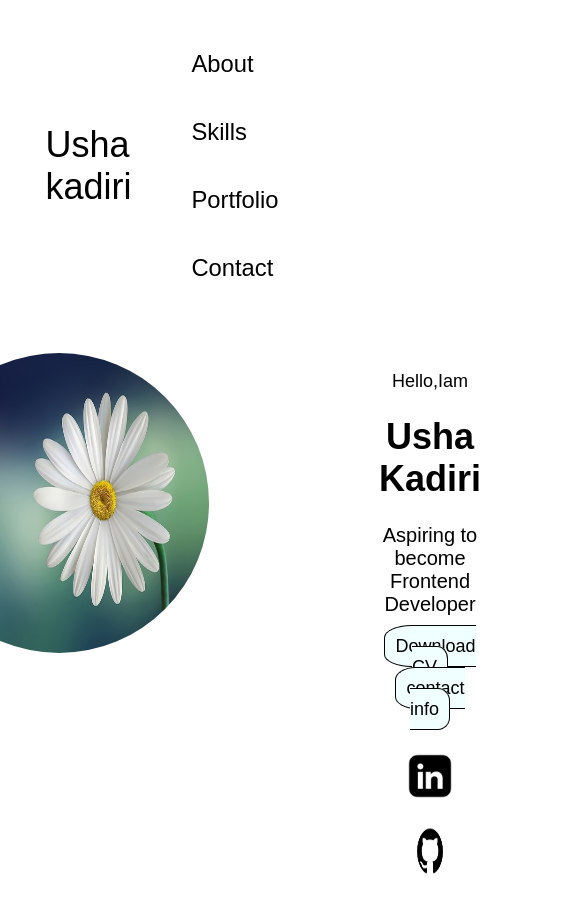
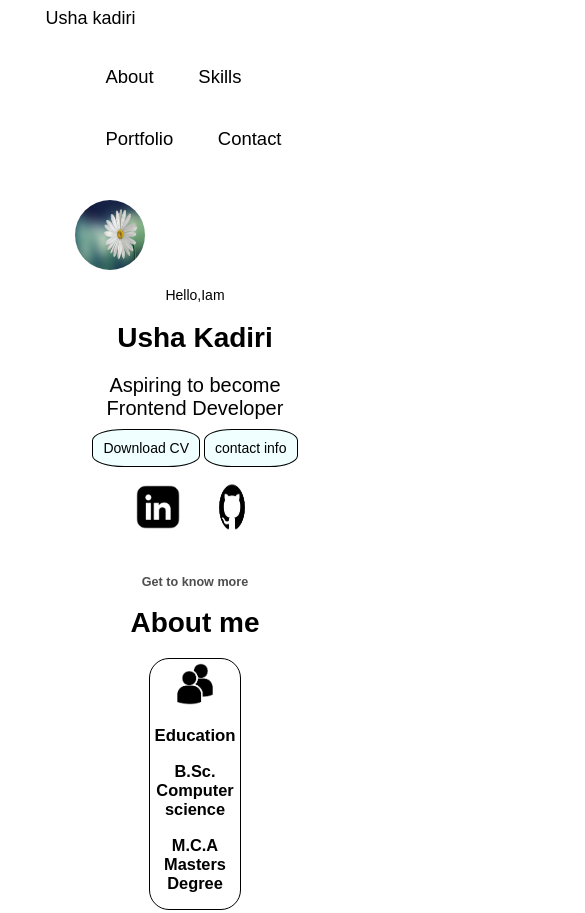
Before and after one commit to ushakadirigit/My-Portfolio-Website, a plain HTML site: page index.html in a window 390 px wide. Shown: the top 913 px of the page, 585 px wide, since content can reach past the window. Drawn offline with Linux system fonts and the light colour scheme.

Commit message:
will add styles added for mobile viewport

```diff
--- a/index.html
+++ b/index.html
@@ -4,6 +4,7 @@
     <meta charset="UTF-8">
     <meta name="viewport" content="width=device-width, initial-scale=1.0">
     <link type="text/css" rel="stylesheet" href="style.css">
+    <link type="text/css" rel="stylesheet" href="mediaqueries.css"/>
     <title>Document</title>
 </head>
 <body>
@@ -96,5 +97,6 @@
 
     </div>
 
+
 </body>
 </html>
--- /dev/null
+++ b/mediaqueries.css
@@ -0,0 +1,33 @@
+@media screen  and (max-width:600px){
+    #main-container{
+        font-family: sans-serif;
+        font-size: 14px;
+        margin:0 auto;
+        width: 80%;
+    }
+   #nav-container .logo{
+    font-size: 18px;
+   }
+   #main-container #nav-container{
+    display: block;
+   }
+   #profile-container{
+    display: block;
+
+    margin: 30px;
+}
+#profile-container .img-section img{
+    border-radius: 50%;
+    width: 70px;
+    height: 70px;
+}
+.list-container{
+    display: block;
+}
+#contact-container #contact-details{
+    display: block;
+}
+#contact-container #contact-details li{
+    font-size: 14px;;
+}
+}
--- a/style.css
+++ b/style.css
@@ -1,7 +1,7 @@
 #main-container{
     font-family: sans-serif;
     font-size: 18px;
-    margin: auto;
+    margin:0 auto;
     width: 80%;
 }
 #main-container #nav-container{
```
